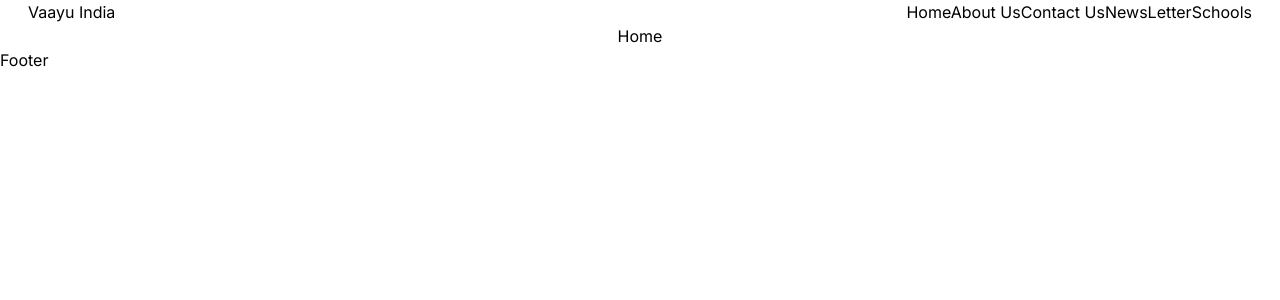
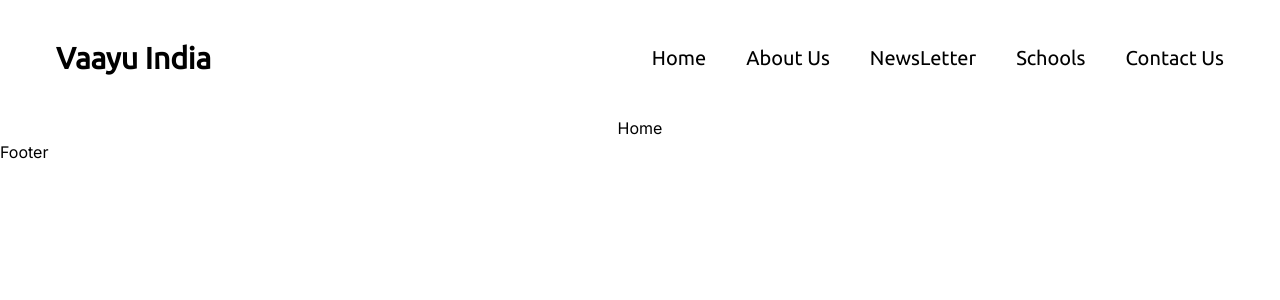
Before and after one commit to Mohitjnn/vaayu, a Next.js app: page / in a window 1280 px wide. Shown: the top 300 px of the page. Built offline with nearby package versions, Linux system fonts and the light colour scheme.

Commit message:
navbar made

```diff
--- a/src/app/layout.js
+++ b/src/app/layout.js
@@ -13,7 +13,7 @@ export const metadata = {
 export default function RootLayout({ children }) {
   return (
     <html lang="en">
-      <body className={`${inter.className} w-full h-screen`}>
+      <body className={`${inter.className} w-full h-full`}>
         <div>
           <Navbar />
           {children}
--- a/src/components/navbar/Navbar.jsx
+++ b/src/components/navbar/Navbar.jsx
@@ -1,21 +1,52 @@
+"use client";
+
+import React, { useState } from "react";
 import Link from "next/link";
-import React from "react";
+import { Ubuntu } from "next/font/google";
+
+const roboto = Ubuntu({
+  weight: "400",
+  subsets: ["latin"],
+});
 
 const Links = [
   { name: "Home", url: "/" },
   { name: "About Us", url: "/about" },
-  { name: "Contact Us", url: "/contact" },
   { name: "NewsLetter", url: "/newsletter" },
   { name: "Schools", url: "/schools" },
+  { name: "Contact Us", url: "/contact" },
 ];
 
 function Navbar() {
+  const [activeLink, setActiveLink] = useState(""); // Track clicked link
+
+  const handleClick = (url) => {
+    setActiveLink(url);
+  };
+
   return (
-    <div className={"w-full flex justify-between px-7"}>
-      <div>Vaayu India</div>
-      <div>
+    <div
+      className={` ${roboto.className} w-full flex justify-between items-center my-10 px-14`}
+    >
+      <Link
+        href="/"
+        className="text-3xl font-bold"
+        onClick={() => setActiveLink("/")}
+      >
+        Vaayu India
+      </Link>
+      <div className="flex space-x-10">
         {Links.map((link) => (
-          <Link href={link.url}>{link.name}</Link>
+          <Link
+            href={link.url}
+            key={link.url}
+            className={`text-xl hover:underline underline-offset-4 ${
+              activeLink === link.url ? "text-blue-500 underline" : ""
+            }`}
+            onClick={() => handleClick(link.url)}
+          >
+            {link.name}
+          </Link>
         ))}
       </div>
     </div>
```
